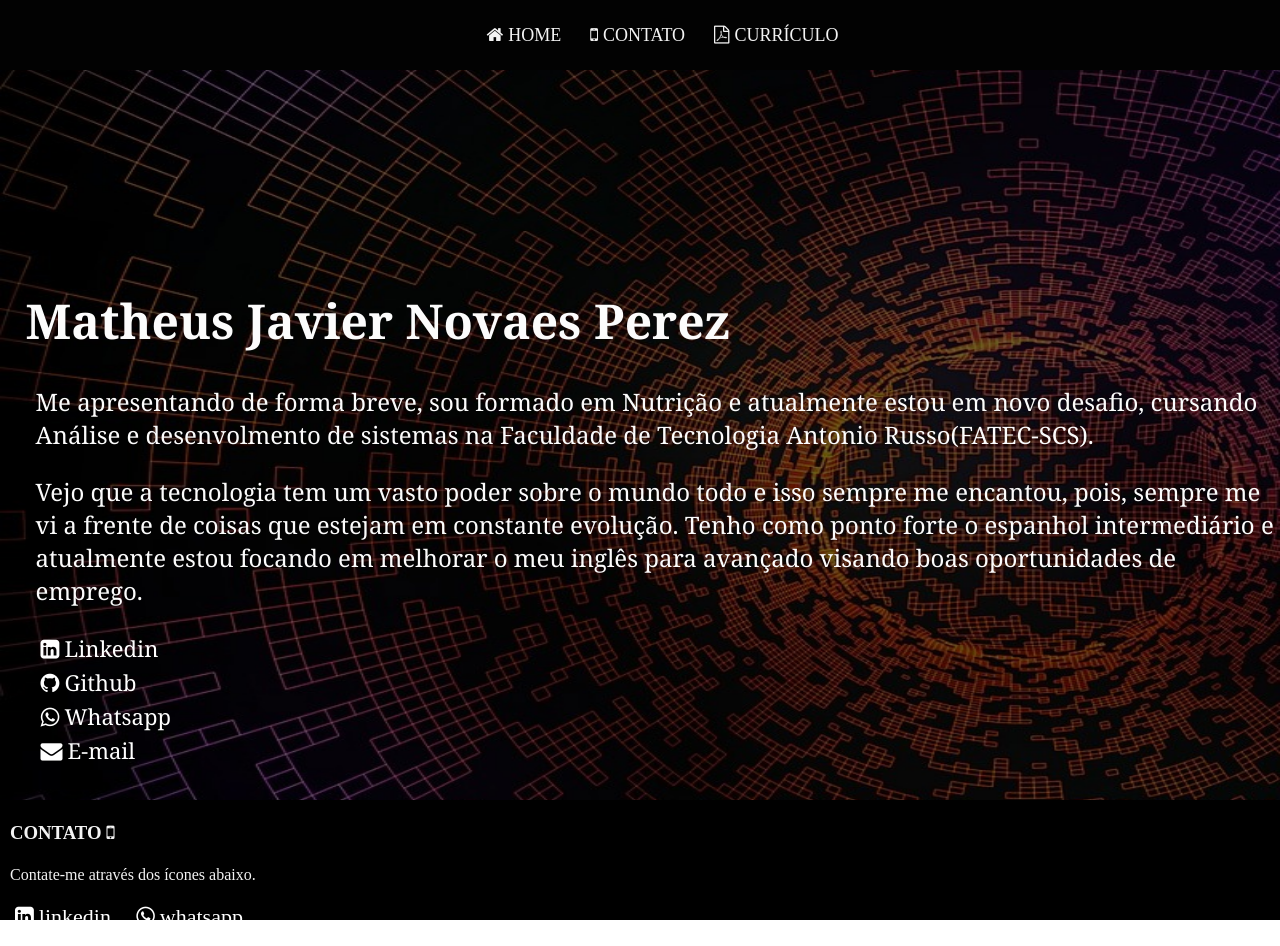
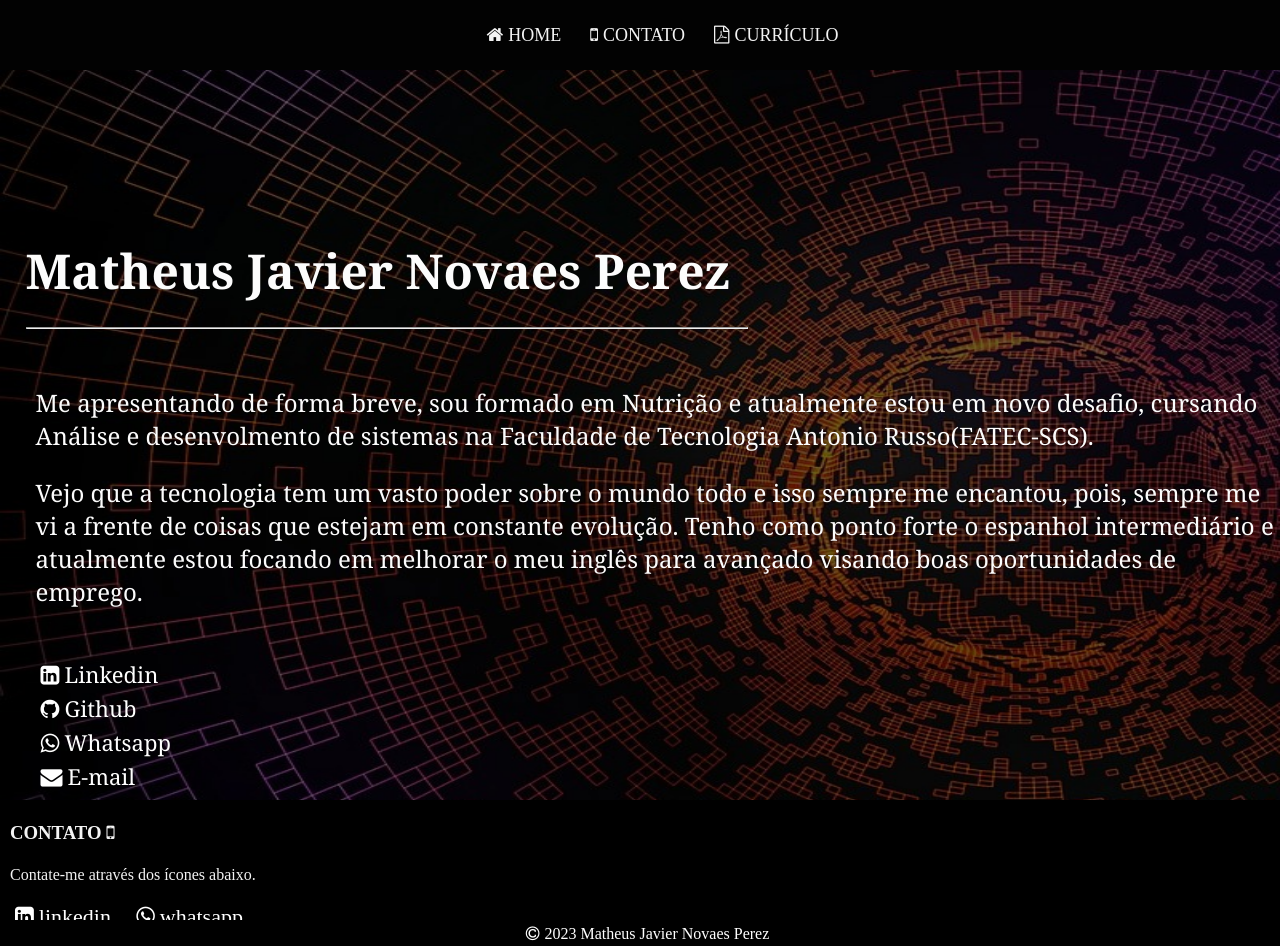
Before and after one commit to Matheusjavier/Portifolio-matheus, an Angular app: page / in a window 1280 px wide. Built offline with nearby package versions, Linux system fonts and the light colour scheme.

Commit message:
Portifolio finalizado

```diff
--- a/src/app/app.component.css
+++ b/src/app/app.component.css
@@ -33,7 +33,9 @@ nav {
 }
 
 .bar-nav a:hover {
-    background-color: #0c110e;
+    color: rgb(89, 0, 255);
+    text-shadow: 0 0 20px;
+    transition: all 550ms ease-in-out 0s;
 }
 
 i {
@@ -49,13 +51,25 @@ main {
     background-color: #000;
 }
 
-#home {
+#home  {
     color: #fcfcfc;
     padding-top: 20%;
     padding-left: 2%;
     text-align: left;
     font-size: 24px;
     font-family: Georgia, 'Times New Roman', Times, serif
+}
+#home h1{
+    bottom: 50px;
+    position: relative;
+}
+#home p{
+    bottom:25px;
+    position: relative;
+}
+#home hr{
+    width: 720px;
+    margin-inline-start: initial;
 }
 
 .social a {
@@ -182,6 +196,7 @@ a {
 .footer {
     text-align: center;
     color: #fff;
-    width: 100%;
-    height: 100%;
+    position: relative;
+    top: 13vh;
+    background-color: #000;
 }
--- a/src/app/app.component.html
+++ b/src/app/app.component.html
@@ -20,6 +20,7 @@
     <div id="home">
       <h1>
         Matheus Javier Novaes Perez
+        <hr/>
       </h1>
       <p>Me apresentando de forma breve, sou formado em Nutrição e atualmente estou em novo desafio, cursando Análise e
         desenvolmento de sistemas na
@@ -59,8 +60,7 @@
       </div>
     </div>
   </main>
-  <footer>
-    <i class="fa fa-copyright" aria-hidden="true"></i>
-    <p>2023 Matheus Javier Novaes Perez</p>
+  <footer class="footer">
+    <p><i class="fa fa-copyright" aria-hidden="true"></i>2023 Matheus Javier Novaes Perez</p>
   </footer>
 </div>
```
